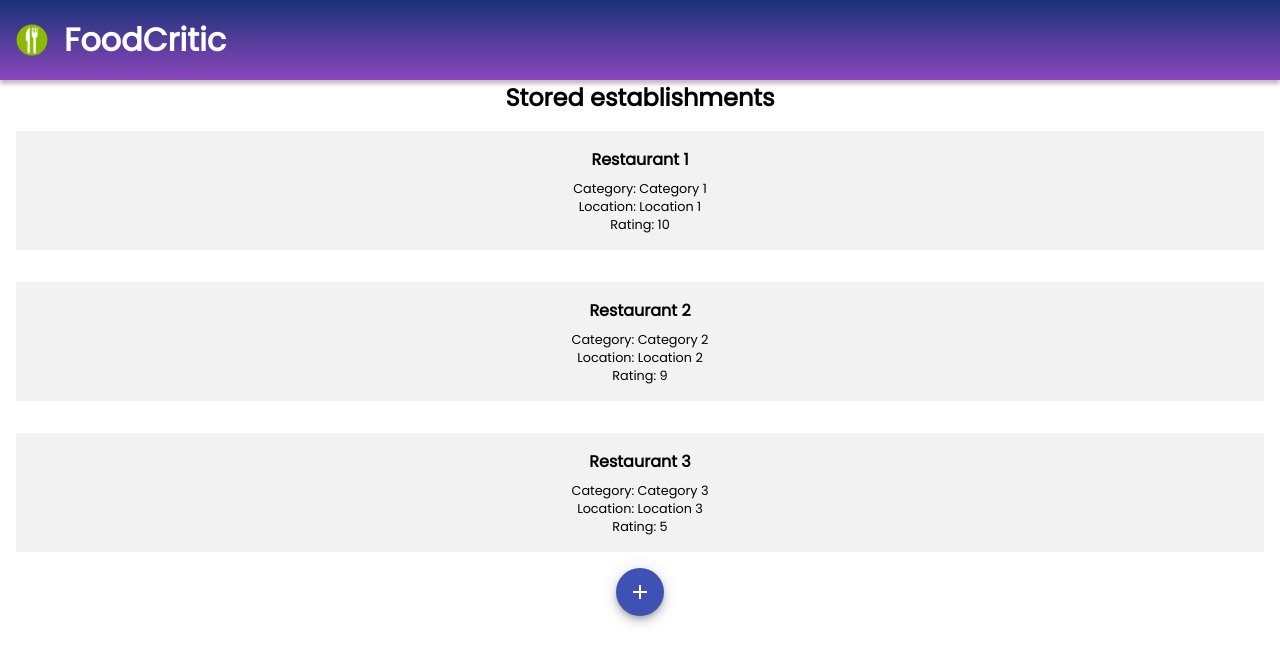
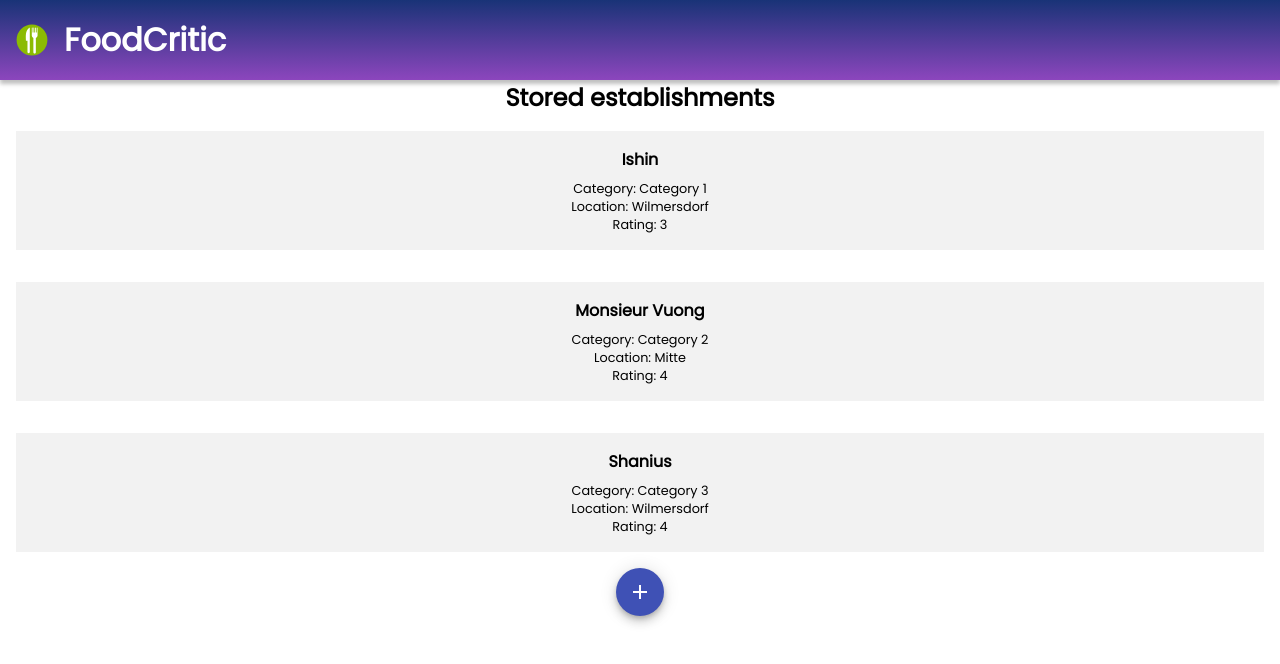
Before and after one commit to MarinaFroes/foodcritic-app, a React (Create React App) app: page / in a window 1280 px wide. Shown: the top 664 px of the page. Built offline with nearby package versions, Linux system fonts and the light colour scheme.

Commit message:
feat: Update RESTAURANT_INFO

```diff
--- a/src/Components/restaurantsInfo.js
+++ b/src/Components/restaurantsInfo.js
@@ -1,20 +1,20 @@
 export const RESTAURANT_INFO = [
   {
-    name: "Restaurant 1",
+    name: "Ishin",
     category: "Category 1",
-    location: "Location 1",
-    rate: 10
+    location: "Wilmersdorf",
+    rate: 3
   },
   {
-    name: "Restaurant 2",
+    name: "Monsieur Vuong",
     category: "Category 2",
-    location: "Location 2",
-    rate: 9
+    location: "Mitte",
+    rate: 4
   },
   {
-    name: "Restaurant 3",
+    name: "Shanius",
     category: "Category 3",
-    location: "Location 3",
-    rate: 5
+    location: "Wilmersdorf",
+    rate: 4
   }
 ]
```
